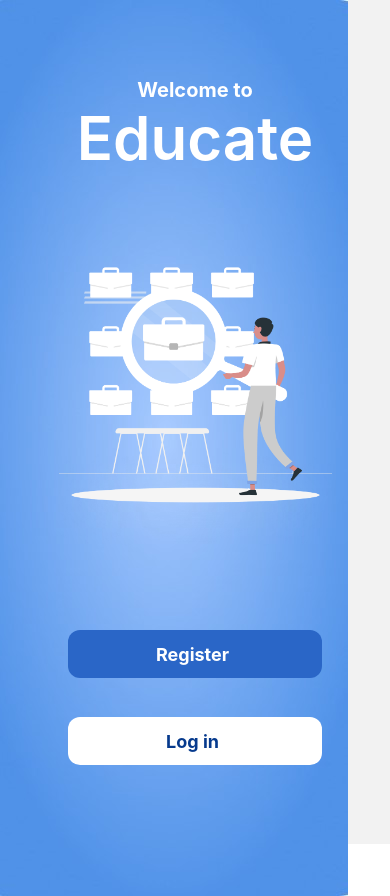
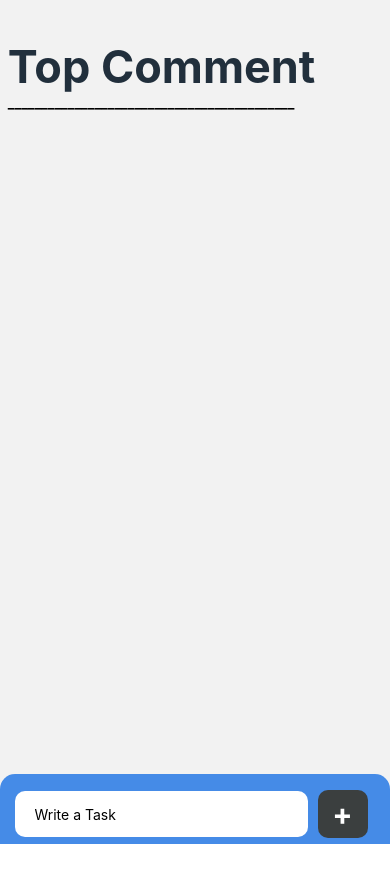
Before and after one commit to KamalRawat02/Hackhathon, a React Native app in the folder Educate/: screen /Comment in a window 390 px wide. After the commit the page ends 844 px from the top, so only its background shows below. Built offline with nearby package versions, Linux system fonts and the light colour scheme.

Commit message:
made comment

```diff
--- /dev/null
+++ b/Educate/src/components/Com.tsx
@@ -0,0 +1,73 @@
+/* eslint-disable react-native/no-inline-styles */
+import React from 'react';
+import {View, Text, StyleSheet, TouchableOpacity} from 'react-native';
+import Feather from 'react-native-vector-icons/Feather';
+
+const Com = props => {
+  return (
+    <View>
+      <View style={styles.item}>
+        <View style={styles.itemleft}>
+          <TouchableOpacity />
+          <Feather name={'user'} size={20} color={'black'} />
+          <Text style={styles.itemText}> {props.text}</Text>
+        </View>
+        {/* <View style={{flex: 0.1}}>
+        <View style={styles.circular} />
+      </View>
+
+      <View style={{flex: 0.1, justifyContent: 'center', alignItems: 'center'}}>
+        <View
+          style={{
+            height: 18,
+            width: 18,
+            backgroundColor: 'red',
+            borderRadius: 8,
+          }}
+        />
+      </View> */}
+      </View>
+      <Text style={{fontWeight: '700', marginStart: 6}}>
+        ______________________________________________________
+      </Text>
+    </View>
+  );
+};
+
+const styles = StyleSheet.create({
+  item: {
+    backgroundColor: '#9cb6d9',
+    padding: 15,
+    borderTopStartRadius: 10,
+    borderTopEndRadius: 10,
+    borderBottomEndRadius: 10,
+    flexDirection: 'row',
+    alignItems: 'center',
+    //justifyContent: 'space-between',
+    marginBottom: 10,
+    elevation: 6,
+    marginTop: 10,
+  },
+  itemleft: {
+    flexDirection: 'row',
+    alignItems: 'center',
+    flexWrap: 'wrap',
+    flex: 1,
+  },
+  itemText: {
+    color: '#3b3f3f',
+    fontSize: 16,
+    marginStart: 3,
+  },
+  //   circular: {
+  //     width: 17,
+  //     height: 17,
+  //     borderColor: '#ffffff',
+  //     borderWidth: 2,
+
+  //     marginEnd: 5,
+  //     //flex:0.1,
+  //   },
+});
+
+export default Com;
--- /dev/null
+++ b/Educate/src/components/doubtssc.tsx
@@ -0,0 +1,68 @@
+/* eslint-disable react-native/no-inline-styles */
+import React from 'react';
+import {Image, Text, TouchableOpacity, View} from 'react-native';
+interface propTypes {
+  songname: string;
+  imageUrl: string;
+  navigation: any;
+}
+
+const Doubtssc = (props: propTypes) => {
+  return (
+    <View style={{backgroundColor: '#cddef8', borderRadius: 13}}>
+      <View
+        style={{height: '70%', alignItems: 'center', justifyContent: 'center'}}>
+        <View
+          style={{
+            height: '98%',
+            width: '98%',
+            backgroundColor: '#458be7',
+            alignItems: 'center',
+            justifyContent: 'center',
+            borderRadius: 14,
+            marginTop: 4,
+          }}>
+          <Image
+            source={{
+              uri: props.imageUrl,
+            }}
+            style={{
+              width: '80%',
+              height: '90%',
+              borderRadius: 12,
+              marginTop: 3,
+            }}
+          />
+        </View>
+      </View>
+      <View style={{height: 40, marginStart: 7}}>
+        <Text style={{fontWeight: '500', color: '#5f6565', fontSize: 12}}>
+          {props.songname}
+        </Text>
+      </View>
+
+      <View
+        style={{height: 42, justifyContent: 'center', alignItems: 'center'}}>
+        <View
+          style={{
+            backgroundColor: '#f0f4fa',
+            height: 30,
+            width: '90%',
+            borderRadius: 8,
+          }}>
+          <Text
+            style={{
+              color: 'gray',
+              marginStart: 10,
+              marginTop: 2,
+              fontWeight: '500',
+            }}>
+            Comment..
+          </Text>
+        </View>
+      </View>
+    </View>
+  );
+};
+
+export default Doubtssc;
--- a/Educate/src/components/jobtab.tsx
+++ b/Educate/src/components/jobtab.tsx
@@ -13,7 +13,7 @@ interface propTypes {
 
 const Joblist = (props: propTypes) => {
   return (
-    <View style={{backgroundColor: '#A9CBFF', borderRadius: 13, height: 150}}>
+    <View style={{backgroundColor: '#cddef8', borderRadius: 13, height: 150}}>
       <View style={{marginStart: 6, marginTop: 4}}>
         <Text style={{color: 'black', fontSize: 17, fontWeight: '500'}}>
           {props.title}
--- a/Educate/src/components/list2.tsx
+++ b/Educate/src/components/list2.tsx
@@ -10,7 +10,7 @@ interface propTypes {
 
 const Sslist = (props: propTypes) => {
   return (
-    <View style={{backgroundColor: '#A9CBFF', borderRadius: 13}}>
+    <View style={{backgroundColor: '#cddef8', borderRadius: 13}}>
       <View
         style={{height: '70%', alignItems: 'center', justifyContent: 'center'}}>
         <Image
--- a/Educate/src/navigation/RootNavigator.tsx
+++ b/Educate/src/navigation/RootNavigator.tsx
@@ -1,3 +1,4 @@
+/* eslint-disable react/no-unstable-nested-components */
 import React from 'react';
 import {createNativeStackNavigator} from '@react-navigation/native-stack';
 import SignUpScreen from '../screens/SignUpScreen';
@@ -11,6 +12,7 @@ import Events from '../screens/Events';
 import MaterialCommunityIcons from 'react-native-vector-icons/MaterialCommunityIcons';
 import Feather from 'react-native-vector-icons/Feather';
 import Profile from '../screens/Profile';
+import Comment from '../screens/Comment';
 
 const Stack = createNativeStackNavigator();
 const Tab = createBottomTabNavigator();
@@ -91,6 +93,11 @@ const RootNavigator = () => {
         component={Profile}
         options={{headerShown: false}}
       />
+      <Stack.Screen
+        name="Comment"
+        component={Comment}
+        options={{headerShown: false}}
+      />
     </Stack.Navigator>
   );
 };
--- /dev/null
+++ b/Educate/src/screens/Comment.tsx
@@ -0,0 +1,147 @@
+/* eslint-disable react-native/no-inline-styles */
+import React, {useState} from 'react';
+import {
+  ScrollView,
+  ScrollViewBase,
+  StyleSheet,
+  Text,
+  TextInput,
+  TouchableOpacity,
+  View,
+} from 'react-native';
+import Com from '../components/Com';
+import Task from '../components/Task';
+
+/* $FlowFixMe[missing-local-annot] The type annotation(s) required by Flow's
+ * LTI update could not be added via codemod */
+export default function Comment() {
+  const [task, setTask] = useState('');
+  const [taskItems, setTaskItems] = useState([]);
+  const handleAddTask = () => {
+    setTaskItems([...taskItems, task]);
+    setTask('');
+    console.log(taskItems);
+  };
+  //   const completeTask = index => {
+  //     let itemsCopy = [...taskItems];
+  //     itemsCopy.splice(index, 1);
+  //     setTaskItems(itemsCopy);
+  //   };
+  return (
+    <View style={styles.container}>
+      <ScrollView>
+        <View style={styles.taskWrapper}>
+          <Text style={styles.TodaysFnt}>Top Comment</Text>
+          <Text style={{fontWeight: '700'}}>
+            ___________________________________________
+          </Text>
+          <View style={styles.Item}>
+            {taskItems.map((item, index) => {
+              return (
+                <TouchableOpacity
+                  disabled={true}
+                  key={index}
+                  //onPress={() => completeTask(index)}
+                >
+                  <Com text={item} />
+                </TouchableOpacity>
+              );
+            })}
+          </View>
+        </View>
+      </ScrollView>
+
+      <View style={styles.LastView}>
+        <TextInput
+          style={styles.input}
+          placeholder={'Write a Task'}
+          value={task}
+          onChangeText={text => setTask(text)}
+        />
+        <TouchableOpacity onPress={() => handleAddTask()}>
+          <View style={styles.Addwrapper}>
+            <Text style={styles.addText}>+</Text>
+          </View>
+        </TouchableOpacity>
+      </View>
+    </View>
+  );
+}
+
+const styles = StyleSheet.create({
+  container: {
+    flex: 1,
+    backgroundColor: '#A9CCE3 ',
+  },
+  taskWrapper: {
+    paddingTop: '10%',
+    paddingHorizontal: '2%',
+    // backgroundColor: '#2980B9',
+    // borderBottomEndRadius: 45,
+    // borderBottomStartRadius: 45,
+  },
+  TodaysFnt: {
+    fontSize: 45,
+    fontWeight: 'bold',
+    color: '#212F3C',
+    // fontStyle:'Cochin',
+  },
+  Item: {
+    marginTop: '30%',
+  },
+  // writeatask: {
+  //   position: 'absolute',
+  //   bottom: 60,
+  //   width: '100',
+  //   flexDirection: 'row',
+  //   justifyContent: 'space-between',
+  //   alignItems: 'center',
+  // },
+  input: {
+    paddingVertical: '2%',
+    paddingHorizontal: '5%',
+    backgroundColor: '#FFF',
+    borderRadius: 10,
+   // borderColor: 'gray',
+    //borderWidth: 1,
+    width: '75%',
+    elevation: 6,
+    height: '65%',
+    marginTop: 10,
+    marginStart: 15,
+    marginEnd: 10,
+  },
+  Addwrapper: {
+    width: 50,
+    height: 48,
+    backgroundColor: '#3b3f3f',
+    borderRadius: 10,
+    justifyContent: 'center',
+    alignItems: 'center',
+   // borderColor: 'gray',
+    //borderWidth: 1,
+    elevation: 6,
+    marginTop: 10,
+  },
+  addText: {
+    fontWeight: 'bold',
+    fontSize: 30,
+    color:'white'
+  },
+  LastView: {
+    position: 'absolute',
+    left: 0,
+    bottom: 0,
+    right: 0,
+    alignItems: 'stretch',
+    flexDirection: 'row',
+    //justifyContent: 'space-evenly',
+    // marginBottom: 10,
+    backgroundColor: '#458be7',
+    height: 70,
+    // eslint-disable-next-line no-dupe-keys
+    alignItems: 'center',
+    borderTopEndRadius:15,
+    borderTopStartRadius:15
+  },
+});
--- a/Educate/src/screens/Doubts.tsx
+++ b/Educate/src/screens/Doubts.tsx
@@ -1,11 +1,76 @@
 /* eslint-disable react-native/no-inline-styles */
 import React from 'react';
-import {Image, StyleSheet, View} from 'react-native';
+import {
+  FlatList,
+  Image,
+  StyleSheet,
+  TouchableOpacity,
+  View,
+} from 'react-native';
 import {Text} from 'react-native';
 import Feather from 'react-native-vector-icons/Feather';
 import Octicons from 'react-native-vector-icons/Octicons';
+import Doubtssc from '../components/doubtssc';
+import Sslist from '../components/list2';
 
-const Doubts = () => {
+const Doubts = ({navigation}) => {
+  const DATA = [
+    {
+      id: '1',
+      songname:
+        'I was facing some issues with this for loop code,Its just wont work kindly someone check the code please',
+      imageUrl:
+        'https://www.simplilearn.com/ice9/free_resources_article_thumb/c-for-loop.JPG',
+    },
+    {
+      id: '2',
+      songname:
+        'I am having some kind odf issue with this if else code, I cheacked it already but unable to find code problem',
+      imageUrl:
+        'https://linuxhint.com/wp-content/uploads/2021/09/Programming-examples-cpp-02.png',
+    },
+    {
+      id: '3',
+      songname:
+        'can someone look for the  problem in the code its just dosent work',
+      imageUrl:
+        'https://www.tutorialgateway.org/wp-content/uploads/C-Program-to-Calculate-Profit-or-Loss-1-1.png?ezimgfmt=ng:webp/ngcb214',
+    },
+    {
+      id: '4',
+      songname:
+        'I was facing some issues with this for loop code,Its just wont work kindly someone check the code please',
+      imageUrl:
+        'https://www.simplilearn.com/ice9/free_resources_article_thumb/c-for-loop.JPG',
+    },
+    {
+      id: '5',
+      songname:
+        'I am having some kind odf issue with this if else code, I cheacked it already but unable to find code problem',
+      imageUrl:
+        'https://linuxhint.com/wp-content/uploads/2021/09/Programming-examples-cpp-02.png',
+    },
+    {
+      id: '6',
+      songname:
+        'can someone look for the  problem in the code its just dosent work',
+      imageUrl:
+        'https://www.tutorialgateway.org/wp-content/uploads/C-Program-to-Calculate-Profit-or-Loss-1-1.png?ezimgfmt=ng:webp/ngcb214',
+    },
+  ];
+  const renderItem2 = ({item}) => {
+    return (
+      <View style={styles.cardView2}>
+        <TouchableOpacity onPress={() => navigation.navigate('Comment')}>
+          <Doubtssc
+            songname={item.songname}
+            navigation={undefined}
+            imageUrl={item.imageUrl}
+          />
+        </TouchableOpacity>
+      </View>
+    );
+  };
   return (
     <View style={styles.container}>
       <View style={{flex: 0.125, flexDirection: 'row'}}>
@@ -48,7 +113,7 @@ const Doubts = () => {
               fontSize: 25,
               fontWeight: '600',
               marginStart: '5%',
-              marginBottom:'5%'
+              marginBottom: '5%',
             }}>
             Hi, Kate
           </Text>
@@ -93,6 +158,13 @@ const Doubts = () => {
           One stop solution...
         </Text>
       </View>
+      <View style={{flex: 0.85}}>
+        <FlatList
+          data={DATA}
+          renderItem={renderItem2}
+          keyExtractor={item => item.id}
+        />
+      </View>
     </View>
   );
 };
@@ -109,4 +181,11 @@ const styles = StyleSheet.create({
     //elevation: 10,
     borderRadius: 50,
   },
+  cardView2: {
+    width: '95%',
+    marginTop: 10,
+    height: 270,
+    marginHorizontal: 10,
+    borderRadius: 5,
+  },
 });
```
